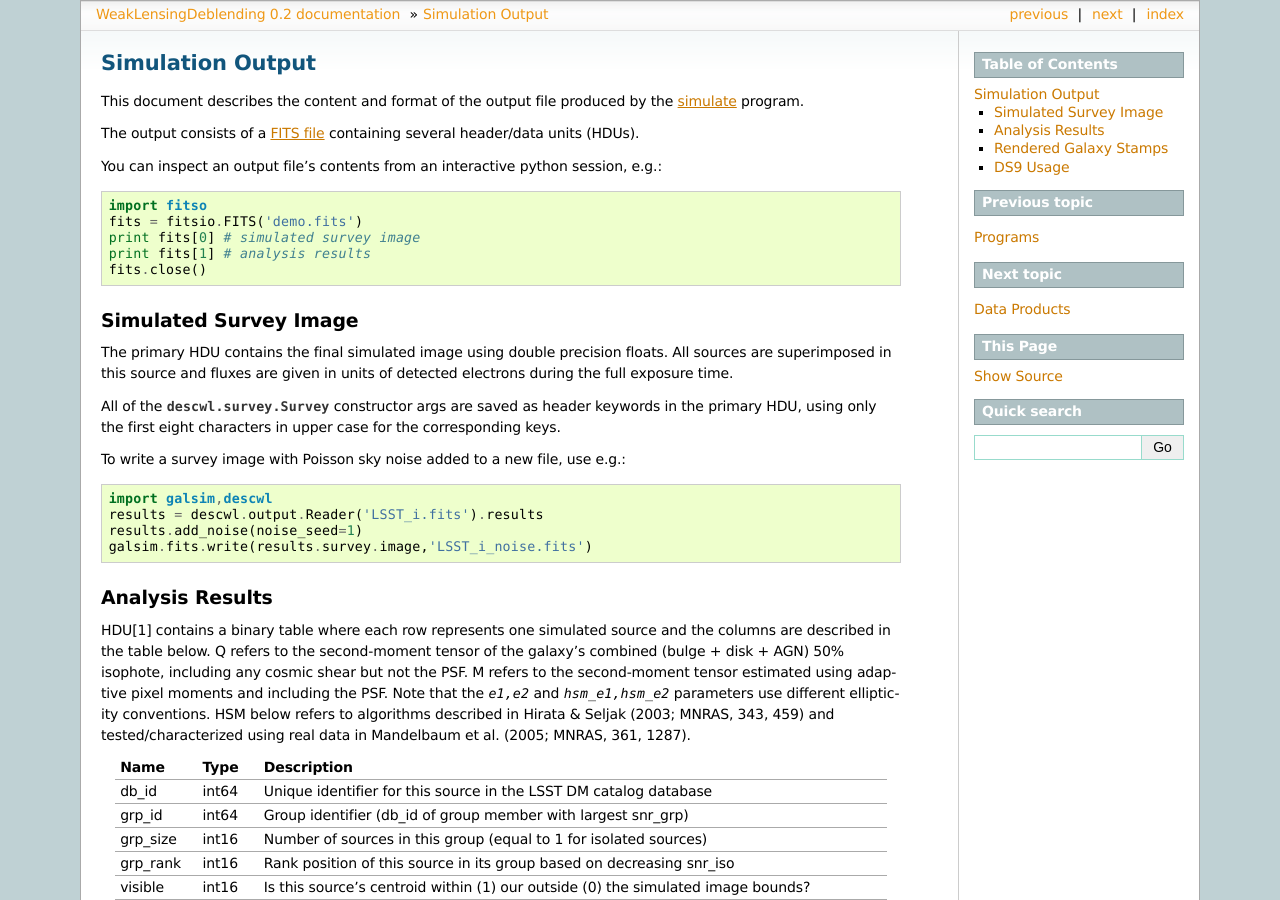
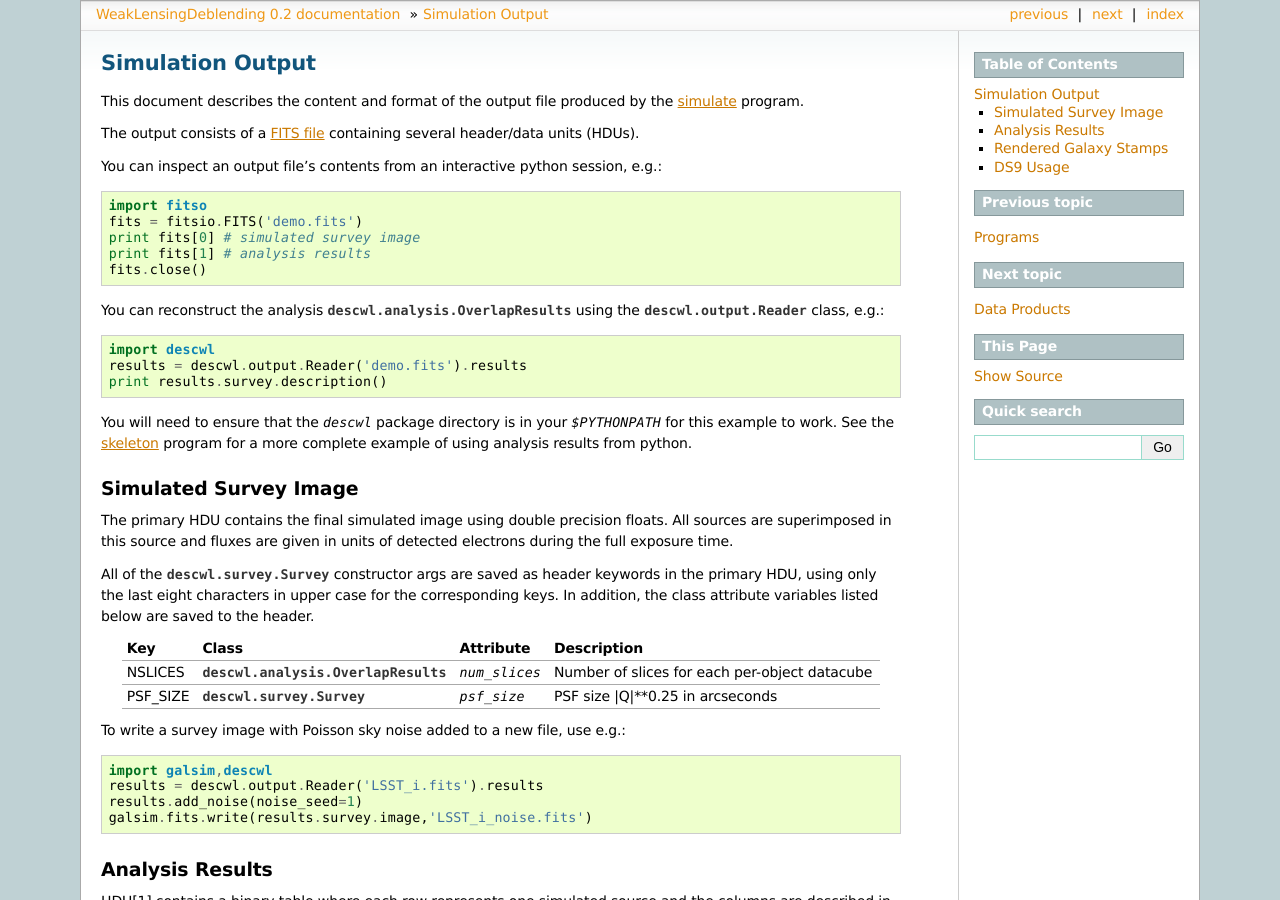
Before and after one commit to LSSTDESC/WeakLensingDeblending, a Sphinx documentation site: the page built from docs/output.rst, in a window 1280 px wide and 900 px high. Built offline with Sphinx 7.4.7, drawn with Linux system fonts in a browser that asks for light colours; some of the changed text lies outside the part shown.

Commit message:
Doc updates

```diff
--- a/docs/output.rst
+++ b/docs/output.rst
@@ -13,12 +13,27 @@ You can inspect an output file's contents from an interactive python session, e.
 	print fits[1] # analysis results
 	fits.close()
 
+You can reconstruct the analysis :class:`descwl.analysis.OverlapResults` using the :class:`descwl.output.Reader` class, e.g.::
+
+	import descwl
+	results = descwl.output.Reader('demo.fits').results
+	print results.survey.description()
+
+You will need to ensure that the `descwl` package directory is in your `$PYTHONPATH` for this example to work. See the :ref:`prog-skeleton` program for a more complete example of using analysis results from python.
+
 Simulated Survey Image
 ----------------------
 
 The primary HDU contains the final simulated image using double precision floats. All sources are superimposed in this source and fluxes are given in units of detected electrons during the full exposure time.
 
-All of the :class:`descwl.survey.Survey` constructor args are saved as header keywords in the primary HDU, using only the first eight characters in upper case for the corresponding keys.
+All of the :class:`descwl.survey.Survey` constructor args are saved as header keywords in the primary HDU, using only the last eight characters in upper case for the corresponding keys. In addition, the class attribute variables listed below are saved to the header.
+
+======== ======================================= ============== ==============================================
+Key      Class                                   Attribute      Description
+======== ======================================= ============== ==============================================
+NSLICES  :class:`descwl.analysis.OverlapResults` `num_slices`   Number of slices for each per-object datacube
+PSF_SIZE :class:`descwl.survey.Survey`           `psf_size`     PSF size \|Q\|**0.25 in arcseconds
+======== ======================================= ============== ==============================================
 
 To write a survey image with Poisson sky noise added to a new file, use e.g.::
 
@@ -84,7 +99,7 @@ ds_grp   float32 Same as ds but also marginalizing over parameters of any overla
 dg1_grp  float32 Same as dg1 but also marginalizing over parameters of any overlapping sources (e)
 dg2_grp  float32 Same as dg2 but also marginalizing over parameters of any overlapping sources (e)
 -------- ------- ------------------------------------------------------------------------------------
-**HSM Analysis Results (ignoring overlaps) **
+**HSM Analysis Results** (ignoring overlaps)
 -----------------------------------------------------------------------------------------------------
 hsm_sigm float32 Galaxy size \|M\|**0.25 in arcseconds from PSF-convolved adaptive second moments
 hsm_e1   float32 Galaxy shape e1=(M11-M22)/(M11+M22) from PSF-convolved adaptive second moments
```
Also changed, not shown: docs/programs.rst (+7 -0 lines), 1 other file.
